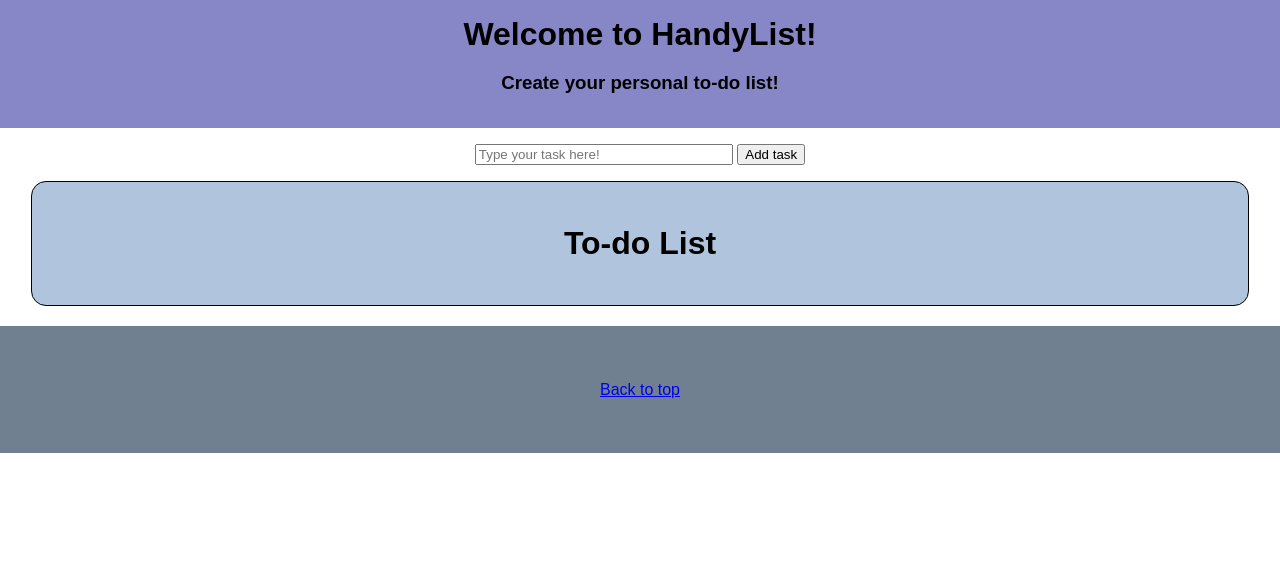
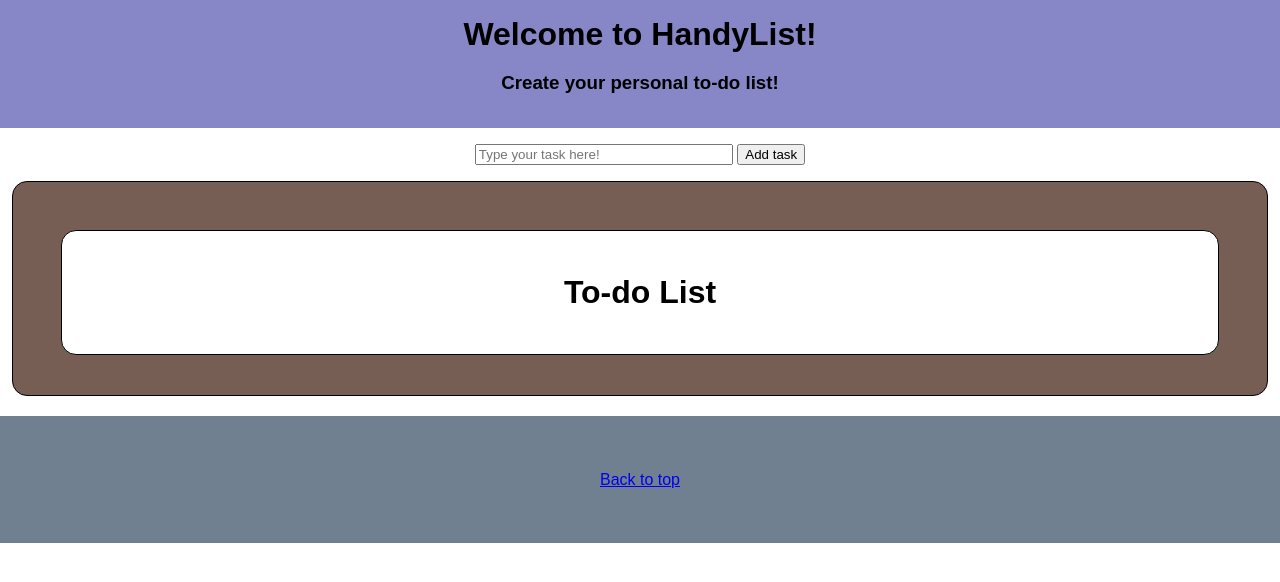
Before and after one commit to Alexrocc/Unit-1-Week-3-Day-3---DOM-Events--Form-Validation--BOM, a plain HTML site: page index.html in a window 1280 px wide. Drawn offline with Linux system fonts and the light colour scheme.

Commit message:
small css adjustments

```diff
--- a/index.html
+++ b/index.html
@@ -23,11 +23,13 @@
           <button type="submit" id="inputButton">Add task</button>
         </form>
       </section>
-      <section id="checklistSection">
-        <div>
-          <h4>To-do List</h4>
-        </div>
-      </section>
+      <div id="wood">
+        <section id="checklistSection">
+          <div>
+            <h4>To-do List</h4>
+          </div>
+        </section>
+      </div>
     </main>
     <footer>
       <p><a href="#">Back to top</a></p>
--- a/style.css
+++ b/style.css
@@ -38,9 +38,18 @@ form input {
 #checklistSection {
   border: 1.5px solid black;
   border-radius: 15px;
-  background-color: lightsteelblue;
+  background-color: white;
   width: 95%;
   margin-inline: auto;
+}
+
+#wood {
+  width: 95%;
+  margin-inline: auto;
+  background-color: #775e55;
+  padding: 3em 1.2em 2.5em;
+  border: 1px solid black;
+  border-radius: 15px;
 }
 
 #checklistSection h4 {
```
